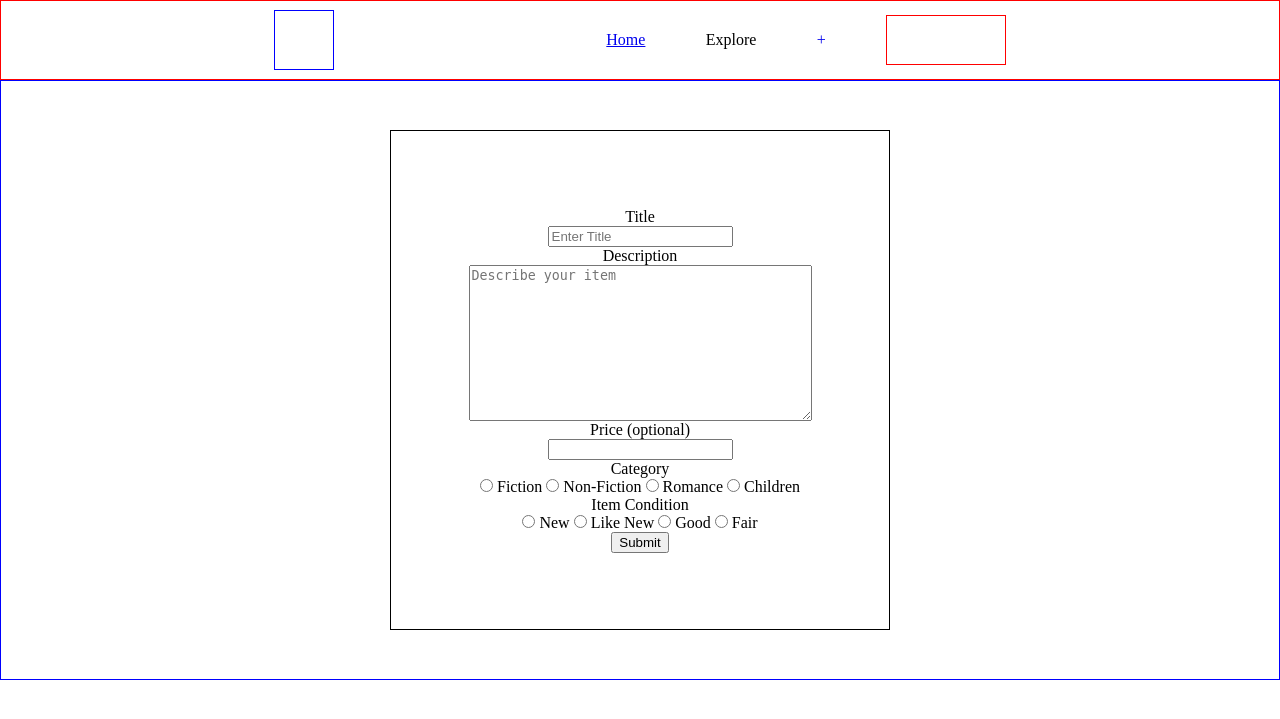
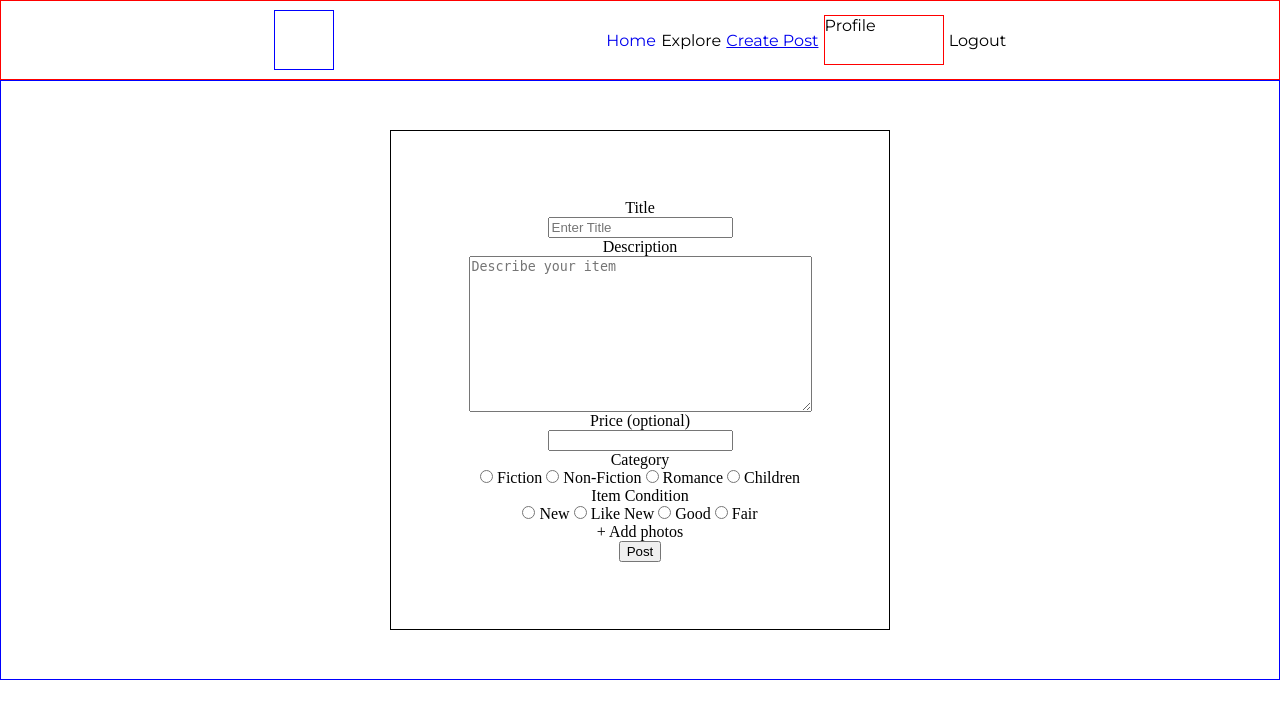
Before and after one commit to eubert369/Book-Exchange-Platform, a PHP site: page /newPost.php in a window 1280 px wide. Shown: the top 719 px of the page. Run offline with PHP 8.4, Linux system fonts and the light colour scheme.

Commit message:
Update newPost.php

```diff
--- a/newPost.php
+++ b/newPost.php
@@ -5,7 +5,9 @@
     <meta charset="UTF-8">
     <meta name="viewport" content="width=device-width, initial-scale=1.0">
     <link rel="stylesheet" href="myStylee.css">
-
+    <link relu="preconnect" href="https://fonts.googleapis.com">
+    <link rel="preconnect" href="https://fonts.gstatic.com" crossorigin>
+    <link href="https://fonts.googleapis.com/css2?family=Montserrat:wght@400;500;700&display=swap" rel="stylesheet">
     <title>Create Post</title>
 </head>
 <body>
@@ -35,29 +37,33 @@
         <div id="newPostNav">
             <div id="logo"></div>
             <ul>
-                <li><a href="homepage.php">Home</a></li>
+                <li><a href="homepage.php" style="text-decoration: none;">Home</a></li>
                 <li>Explore</li>
                 <li>
-                    <a href="newPost.php" id="clickMe">+</a>
+                    <a href="newPost.php" id="clickMe" style="text-decoration: underline;">Create Post</a>
                 </li>
                 <li>
                     <div id="userNameNavCtn">
-                        <div id="userNameCtn"></div>
+                        <div id="userNameCtn">Profile</div>
                         <div id="userNameDropDown"></div>
                     </div>
                 </li>
+                <li onclick="logout()" id="logoutBtn">Logout</li>
             </ul>
         </div>
 
         <div id="postFormCtn">
+            <div id="myContainer">
+
+            </div>
             <form action="" method="post" id="postForm">
-                <label for="title">Title</label>
+                <label for="title" class="postHeader">Title</label>
                 <input type="text" placeholder="Enter Title" id="title" name="title">
-                <label for="description">Description</label>
+                <label for="description" class="postHeader">Description</label>
                 <textarea placeholder="Describe your item" id="description" name="description" rows="10" cols="40"></textarea>
-                <label for="price">Price (optional)</label>
+                <label for="price" class="postHeader">Price (optional)</label>
                 <input type="text" id="price" name="price">
-                <label for="fiction">Category</label>
+                <label for="fiction" class="postHeader">Category</label>
                 <div>
                     <input type="radio" value="fiction" name="category" id="fiction">
                     <label for="fiction">Fiction</label>
@@ -69,7 +75,7 @@
                     <label for="fiction">Children</label>
                 </div>
 
-                <label for="title">Item Condition</label>
+                <label for="condition" class="postHeader">Item Condition</label>
                 <div>
                     <input type="radio" value="new" name="condition" id="new">
                     <label for="new">New</label>
@@ -80,12 +86,15 @@
                     <input type="radio" value="fair" name="condition" id="fair">
                     <label for="fiction">Fair</label>
                 </div>
+                <div onclick="openFileUploader()" id="addPhotos">+ Add photos</div>
 
-                <input type="submit">
+                <button type="submit" id="postButton">Post</button>
             </form>
         </div>
     </div>
 
 
+    <script src="app.js"></script>
+
 </body>
 </html>
```
